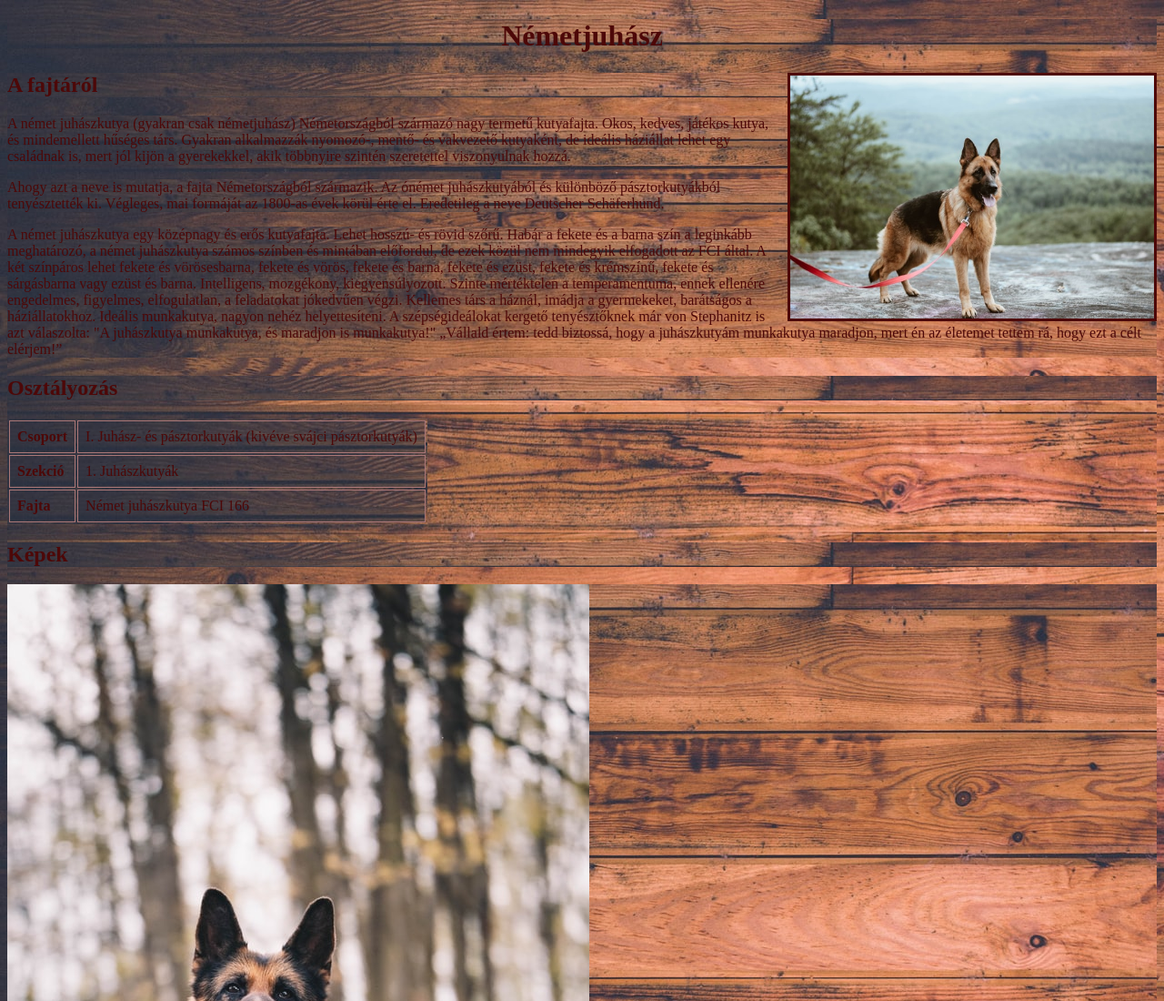
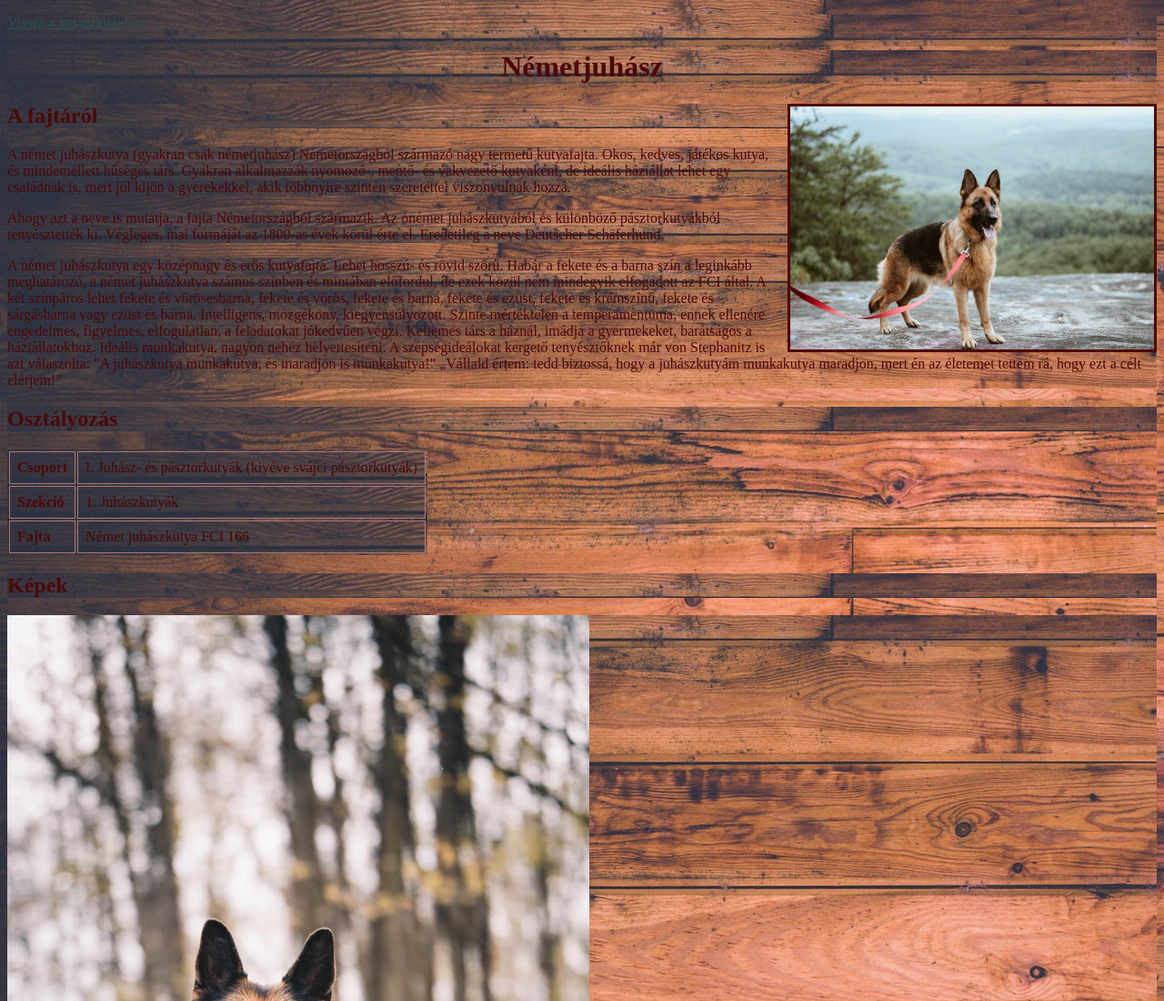
Before and after one commit to konczeszter79/kutyafajtak-html, a plain HTML site: page dogs/german-shepherd.html in a window 1280 px wide. Shown: the top 1100 px of the page at 91% size. Drawn offline with Linux system fonts and the light colour scheme.

Commit message:
link a főoldalra

```diff
--- a/dogs/german-shepherd.html
+++ b/dogs/german-shepherd.html
@@ -8,6 +8,7 @@
 </head>
 <body>
     <main id="kutyaoldal">
+        <p><a href="../index.html">Vissza a kutyafajtákhoz</a></p>
         <h1>Németjuhász</h1>
 
 <img src="../img/dogs/german-shepherd/katelyn-macmillan-bvMUtFN0mIE-unsplash.jpg" alt="Németjuhász" title="Németjuhász pórázon" class="minikep">
```
